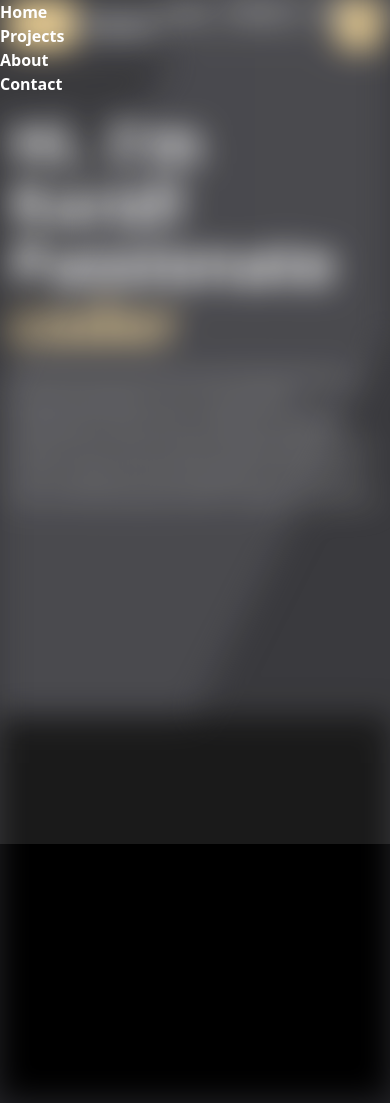
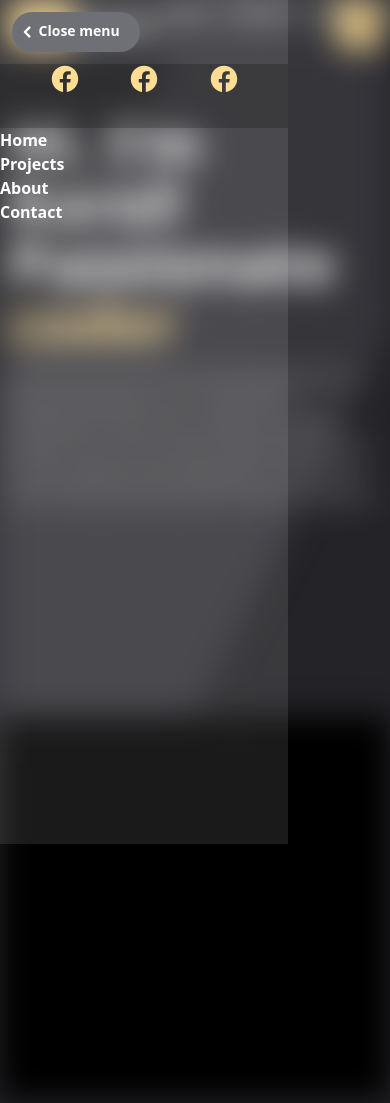
Before and after one commit to karolliszniewski/vite-tailwdind-portfolio, a website built with Vite: page index.html in a window 390 px wide. Shown: the top 1103 px of the page. Built offline with nearby package versions, Linux system fonts and the light colour scheme.

Commit message:
added social media icons in mobile nav

```diff
--- a/index.html
+++ b/index.html
@@ -8,7 +8,76 @@
   </head>
   <body class="bg-background-base">
     <!-- Mobile header -->
-    <header class="bg-[rgba(255,255,255,0.1)] absolute w-[100vw] h-[100vh]">
+    <header class="bg-[rgba(255,255,255,0.1)] absolute w-72 h-[100vh]">
+      <div class="h-16 w-full flex">
+        <span class="inline-block h-10 w-32 bg-[#6f6f76] m-3 rounded-full">
+          <span class="h-full w-32 flex items-center">
+            <svg
+              xmlns="http://www.w3.org/2000/svg"
+              fill="none"
+              viewBox="0 0 24 24"
+              stroke-width="1.5"
+              stroke="currentColor"
+              class="size-4 text-white relative left-2 stroke-4"
+            >
+              <path
+                stroke-linecap="round"
+                stroke-linejoin="round"
+                d="M15.75 19.5 8.25 12l7.5-7.5"
+              />
+            </svg>
+            <span
+              class="text-white h-full w-full flex items-center justify-center text-sm font-semibold relative right-1 bottom-[1px]"
+              >Close menu</span
+            >
+          </span>
+        </span>
+      </div>
+
+      <div class="flex w-full h-16 bg-[rgba(0,0,0,.2)] justify-evenly">
+        <div>
+          <svg
+            xmlns="http://www.w3.org/2000/svg"
+            viewBox="0 0 50 50"
+            width="30px"
+            height="30px"
+            fill="#FFDD95"
+          >
+            <path
+              d="M25,3C12.85,3,3,12.85,3,25c0,11.03,8.125,20.137,18.712,21.728V30.831h-5.443v-5.783h5.443v-3.848 c0-6.371,3.104-9.168,8.399-9.168c2.536,0,3.877,0.188,4.512,0.274v5.048h-3.612c-2.248,0-3.033,2.131-3.033,4.533v3.161h6.588 l-0.894,5.783h-5.694v15.944C38.716,45.318,47,36.137,47,25C47,12.85,37.15,3,25,3z"
+            />
+          </svg>
+        </div>
+
+        <div>
+          <svg
+            xmlns="http://www.w3.org/2000/svg"
+            viewBox="0 0 50 50"
+            width="30px"
+            height="30px"
+            fill="#FFDD95"
+          >
+            <path
+              d="M25,3C12.85,3,3,12.85,3,25c0,11.03,8.125,20.137,18.712,21.728V30.831h-5.443v-5.783h5.443v-3.848 c0-6.371,3.104-9.168,8.399-9.168c2.536,0,3.877,0.188,4.512,0.274v5.048h-3.612c-2.248,0-3.033,2.131-3.033,4.533v3.161h6.588 l-0.894,5.783h-5.694v15.944C38.716,45.318,47,36.137,47,25C47,12.85,37.15,3,25,3z"
+            />
+          </svg>
+        </div>
+
+        <div>
+          <svg
+            xmlns="http://www.w3.org/2000/svg"
+            viewBox="0 0 50 50"
+            width="30px"
+            height="30px"
+            fill="#FFDD95"
+          >
+            <path
+              d="M25,3C12.85,3,3,12.85,3,25c0,11.03,8.125,20.137,18.712,21.728V30.831h-5.443v-5.783h5.443v-3.848 c0-6.371,3.104-9.168,8.399-9.168c2.536,0,3.877,0.188,4.512,0.274v5.048h-3.612c-2.248,0-3.033,2.131-3.033,4.533v3.161h6.588 l-0.894,5.783h-5.694v15.944C38.716,45.318,47,36.137,47,25C47,12.85,37.15,3,25,3z"
+            />
+          </svg>
+        </div>
+      </div>
+
       <nav>
         <div id="navigation">
           <ul class="w-full justify-between open_ul block">
@@ -21,7 +90,7 @@
       </nav>
     </header>
 
-    <div id="bluryDiv" class="blurDiv relative">
+    <div id="bluryDiv" class="relative blurDiv">
       <div
         class="w-[100vw] h-[110vh] absolute overflow-hidden top-[-4rem] -z-50"
       >
--- a/style.css
+++ b/style.css
@@ -20,6 +20,10 @@
 
   .nav_link_mobile{
     @apply text-white font-semibold
+  }
+
+  .stroke-4 {
+    stroke-width: 4;
   }
 
 
```
Also changed, not shown: assets/svg/icons8-facebook.svg (added), assets/svg/icons8-github.svg (added), assets/svg/icons8-linkedin.svg (added).
